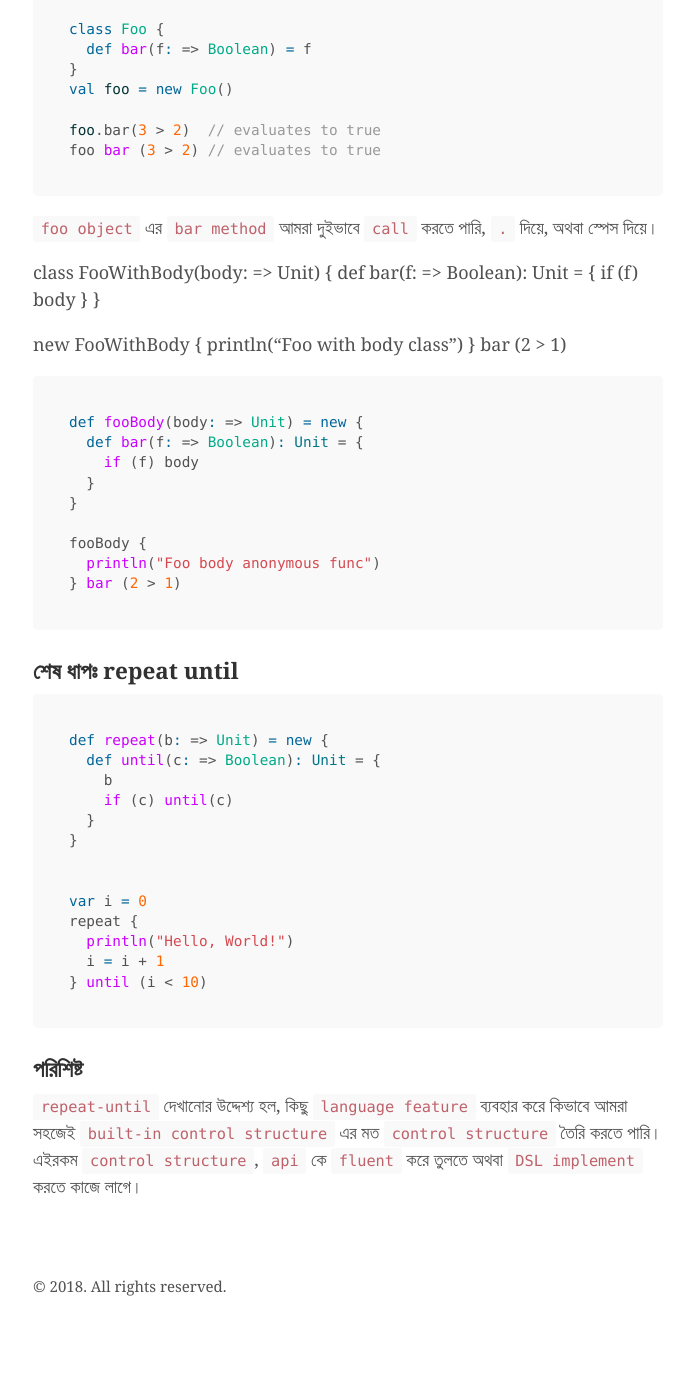
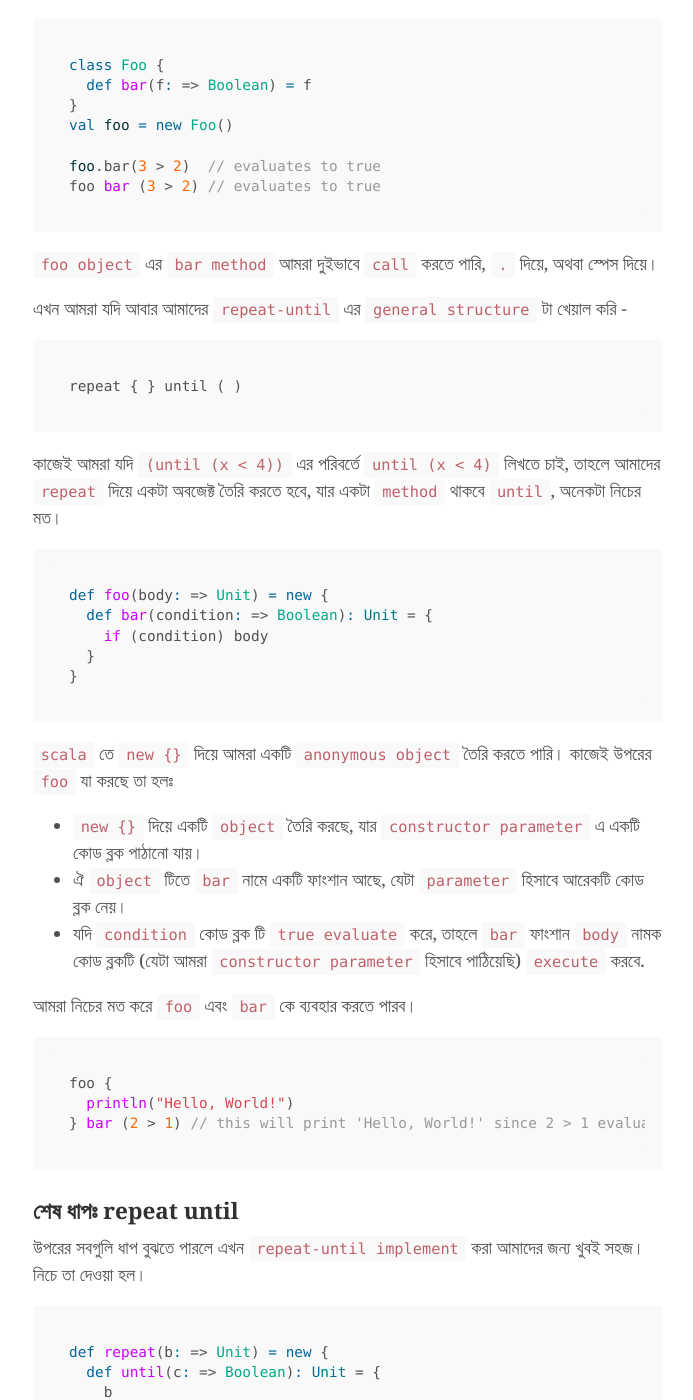
Before and after one commit to JobaerChowdhury/jobaerchowdhury.github.io, a Jekyll site: the page built from _posts/2018-07-25-scala-control-abstraction.md, in a window 1280 px wide and 1400 px high, scrolled down 3877 px. Shown: the whole window, without its empty margins (292-985 px from the left). Built offline with Jekyll 4.4.1, drawn with Linux system fonts in a browser that asks for light colours; before the commit the page ends 5212 px from its top, so only the background shows below that; some of the changed text lies outside the part shown.

Commit message:
Almost final

````diff
--- a/_posts/2018-07-25-scala-control-abstraction.md
+++ b/_posts/2018-07-25-scala-control-abstraction.md
@@ -20,8 +20,9 @@ repeat {
 } until (i < 10)
 ```
 
-উপরের কোড দেখে আপনাদের কি মনে হচ্ছে না যে `repeat-until` `scala` তে `built-in`? আমার কিন্তু প্রথমে তাই মনে হয়েছিল। চলুন দেখি কিভাবে
-আমরা এই `control structure` টি `implement` করতে পারি।
+উপরের কোড দেখে আপনাদের কি মনে হচ্ছে না যে `repeat-until` `scala` তে `built-in`? আমার কিন্তু প্রথমে তাই মনে হয়েছিল।
+
+চলুন দেখি কিভাবে আমরা এই `control structure` টি `implement` করতে পারি।
 
 ###  প্রথম ধাপঃ repeatN
 প্রথম ধাপে আমরা `implement` করব `repeatN` ফাংশন। চলুন দেখি `repeatN` এর টাইপ সিগনেচার।
@@ -120,19 +121,21 @@ def repeatC(block: => Unit)(condition: => Boolean): Unit = {
 
 ### চতুর্থ ধাপঃ until সহ প্রথম প্রচেষ্টা
 
-`until keyword` ছাড়া `repeat` আমার কাছে `fluent` শোনায় না, তাই আমরা এবার `until keyword implement` করার চেষ্টা করব।
+`until keyword` ছাড়া `repeat`, `fluent` শোনায় না, তাই আমরা এবার `until keyword implement` করার চেষ্টা করব।
 
 ```scala
 def until(f: => Boolean): Boolean = f
 
-var x = 0
+var i = 0
 repeatC {
   println("Hello, repeat until (almost)")
-  x = x + 1
-} (until (x < 4))
+  i = i + 1
+} (until (i < 5))
 ```
-এখানে `until` তেমন কিছুই করছে না, যে `condition` `parameter` হিসাবে পাচ্ছে সেটাকেই `execute` করছে।
-এবং আমরা এখানে আমাদের আগের `repeatC` ফাংশানই বেবহার করতে পারছি। এখানে একমাত্র বাজে বেপার হচ্ছে `until` অংশটুকু `parantheses` এর ভিতরে।
+এখানে `until` তেমন কিছুই করছে না, শুধুমাত্র যে `condition` `parameter` হিসাবে পাচ্ছে সেটাকেই `execute` করছে।
+এবং আমরা এখানে আমাদের আগের `repeatC` ফাংশানই ব্যবহার করতে পারছি।
+
+এখানে যে জিনিসটা আমার পছন্দ হচ্ছে না তা হল, `until` অংশটুকু `parantheses` এর ভিতরে।
 যদি আমরা `(until (x < 4))` এর পরিবর্তে `until (x < 4)` লিখতে পারতাম, তাহলে আমাদের `implementation` এখানেই শেষ হয়ে যেত। কিন্তু
 এখন আপনি সেটা করতে গেলে `compile fail` করবে (কেন বলতে পারবেন?)।
 
@@ -152,29 +155,41 @@ foo bar (3 > 2) // evaluates to true
 
 `foo object` এর `bar method` আমরা দুইভাবে `call` করতে পারি, `.` দিয়ে, অথবা স্পেস দিয়ে।
 
-class FooWithBody(body: => Unit) {
-  def bar(f: => Boolean): Unit = {
-    if (f) body
+এখন আমরা যদি আবার আমাদের `repeat-until` এর `general structure` টা খেয়াল করি -
+
+```
+repeat { } until ( )
+```
+
+কাজেই আমরা যদি `(until (x < 4))` এর পরিবর্তে `until (x < 4)` লিখতে চাই, তাহলে আমাদের `repeat` দিয়ে একটা অবজেক্ট তৈরি করতে হবে,
+যার একটা `method` থাকবে `until`, অনেকটা নিচের মত।
+
+```scala
+def foo(body: => Unit) = new {
+  def bar(condition: => Boolean): Unit = {
+    if (condition) body
   }
 }
+```
 
-new FooWithBody {
-  println("Foo with body class")
-} bar (2 > 1)
+`scala` তে `new {}` দিয়ে আমরা একটি `anonymous object` তৈরি করতে পারি। কাজেই উপরের `foo` যা করছে তা হলঃ
+
+* `new {}` দিয়ে একটি `object` তৈরি করছে, যার `constructor parameter` এ একটি কোড ব্লক পাঠানো যায়।
+* ঐ `object` টিতে `bar` নামে একটি ফাংশান আছে, যেটা `parameter` হিসাবে আরেকটি কোড ব্লক নেয়।
+* যদি `condition` কোড ব্লক টি `true evaluate` করে, তাহলে `bar` ফাংশান `body` নামক কোড ব্লকটি (যেটা আমরা `constructor parameter`
+   হিসাবে পাঠিয়েছি) `execute` করবে.
+
+আমরা নিচের মত করে `foo` এবং `bar` কে ব্যবহার করতে পারব।
 
 ```scala
-def fooBody(body: => Unit) = new {
-  def bar(f: => Boolean): Unit = {
-    if (f) body
-  }
-}
-
-fooBody {
-  println("Foo body anonymous func")
-} bar (2 > 1)
+foo {
+  println("Hello, World!")
+} bar (2 > 1) // this will print 'Hello, World!' since 2 > 1 evaluates to true
 ```
 
 ### শেষ ধাপঃ repeat until
+
+উপরের সবগুলি ধাপ বুঝতে পারলে এখন `repeat-until implement` করা আমাদের জন্য খুবই সহজ। নিচে তা দেওয়া হল।
 
 ```scala
 def repeat(b: => Unit) = new {
@@ -183,8 +198,11 @@ def repeat(b: => Unit) = new {
     if (c) until(c)
   }
 }
+```
 
+এবং এখন আমরা আমাদের লক্ষ্য অনুযায়ী নিচের মত করে `repeat-until` ব্যবহার করতে পারব।
 
+```scala
 var i = 0
 repeat {
   println("Hello, World!")
@@ -193,5 +211,14 @@ repeat {
 ```
 
 ### পরিশিষ্ট
+
+আমরা প্রধানত `scala` এর নিচের `feature` গুলি ব্যবহার করেছি `repeat-until` `implement` করার জন্য।
+
+* [higher order function](https://docs.scala-lang.org/tour/higher-order-functions.html)
+* [by-name parameters](https://docs.scala-lang.org/tour/by-name-parameters.html)
+* `parameter group`
+* `anonymous object`
+
+
 `repeat-until` দেখানোর উদ্দেশ্য হল, কিছু `language feature` ব্যবহার করে কিভাবে আমরা সহজেই `built-in control structure` এর মত
 `control structure` তৈরি করতে পারি। এইরকম `control structure`, `api` কে `fluent` করে তুলতে অথবা `DSL implement` করতে কাজে লাগে।
````
Also changed, not shown: other parts of _posts/2018-07-25-scala-control-abstraction.md (+6 -6 lines).
